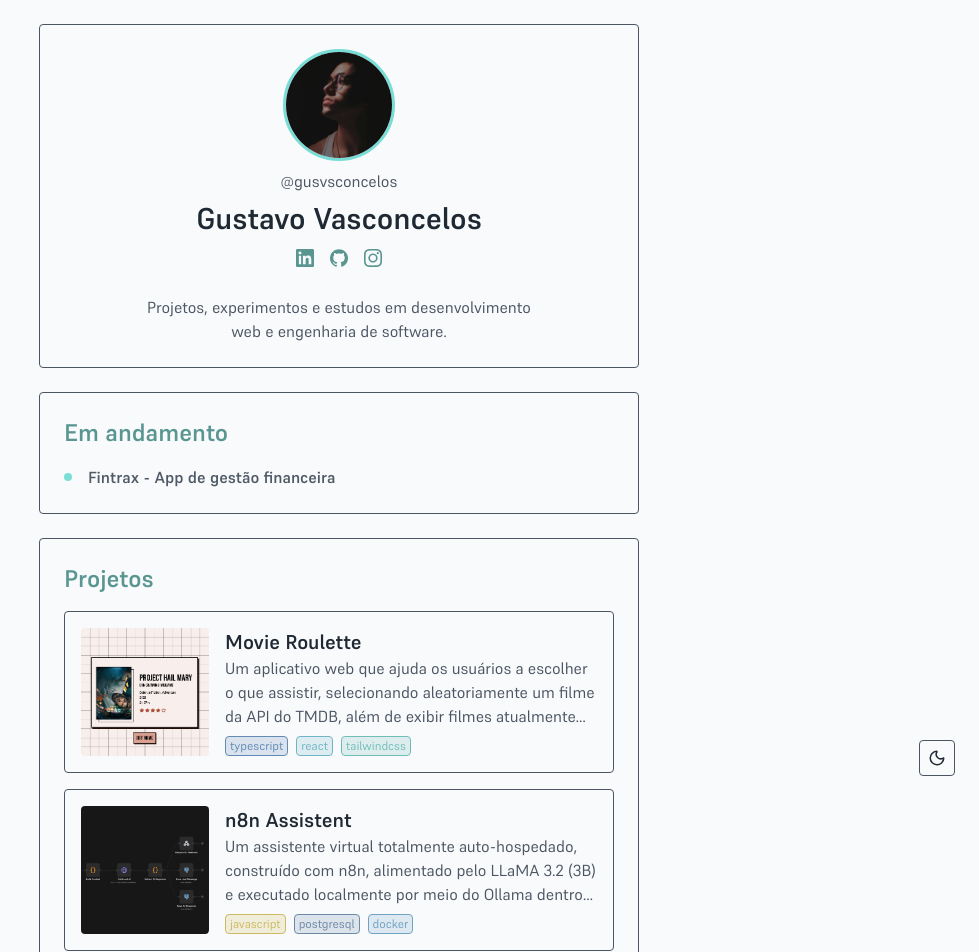
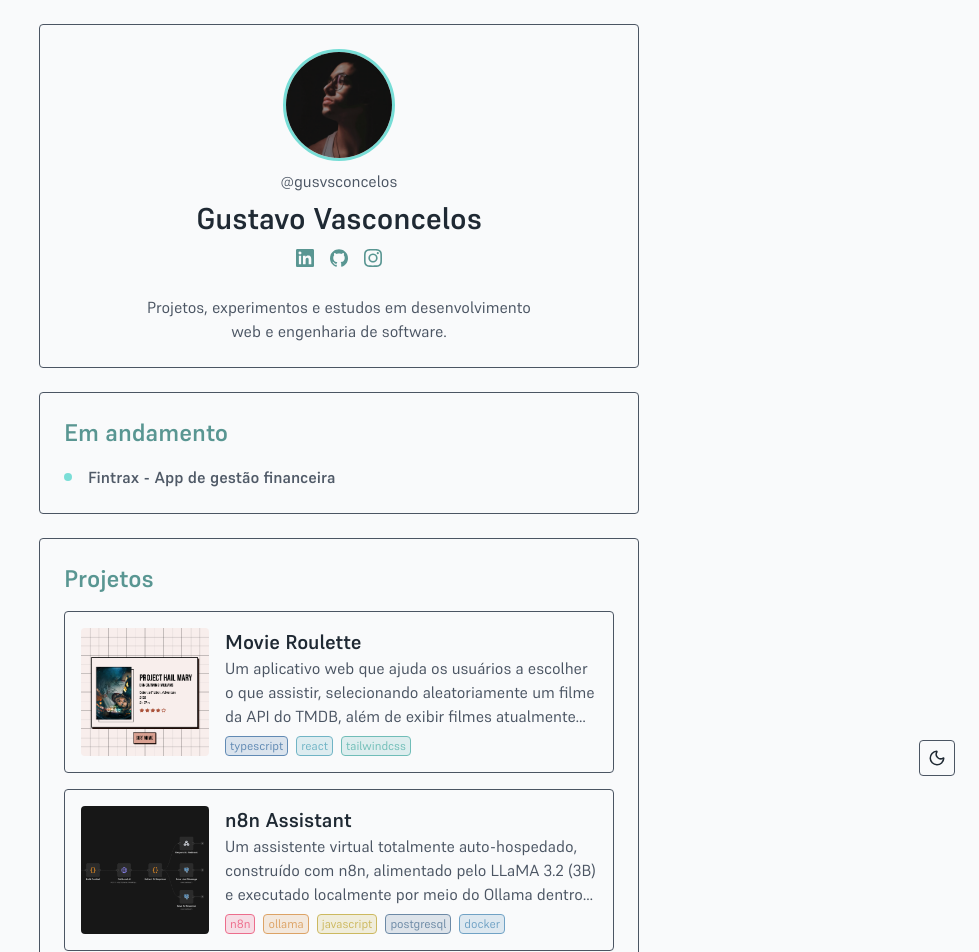
Before and after one commit to gusvsconcelos/portfolio, a React (Vite) app: page / in a window 1280 px wide. Shown: the top 952 px of the page, without its empty margins (301-1280 px from the left). Built offline with nearby package versions, Linux system fonts and the light colour scheme.

Commit message:
feat: add n8n and ollama tags to n8n-assistant project

```diff
--- a/src/components/layout/Projects.tsx
+++ b/src/components/layout/Projects.tsx
@@ -25,10 +25,10 @@ export default function Projects() {
 
         <Card
           thumbnail={n8nAssistant}
-          title="n8n Assistent"
+          title="n8n Assistant"
           description="Um assistente virtual totalmente auto-hospedado, construído com n8n, alimentado pelo LLaMA 3.2 (3B) e executado localmente por meio do Ollama dentro de contêineres Docker."
           url="https://github.com/gusvsconcelos/assistant-n8n"
-          techs={["javascript", "postgresql", "docker"]}
+          techs={["n8n", "ollama", "javascript", "postgresql", "docker"]}
         />
 
         <Card
--- a/src/components/ui/Card.tsx
+++ b/src/components/ui/Card.tsx
@@ -23,6 +23,8 @@ const colorMap: Record<string, string> = {
   postgresql: "bg-[#4A6E91]/20 border-[#4A6E91] text-[#4A6E91]",
   mongodb: "bg-[#4F8A5B]/20 border-[#4F8A5B] text-[#4F8A5B]",
   docker: "bg-[#4F8DB8]/20 border-[#4F8DB8] text-[#4F8DB8]",
+  n8n: "bg-[#EA4B71]/20 border-[#EA4B71] text-[#EA4B71]",
+  ollama: "bg-[#D68E42]/20 border-[#D68E42] text-[#D68E42]",
 };
 
 export default function Card(props: Props) {
```
